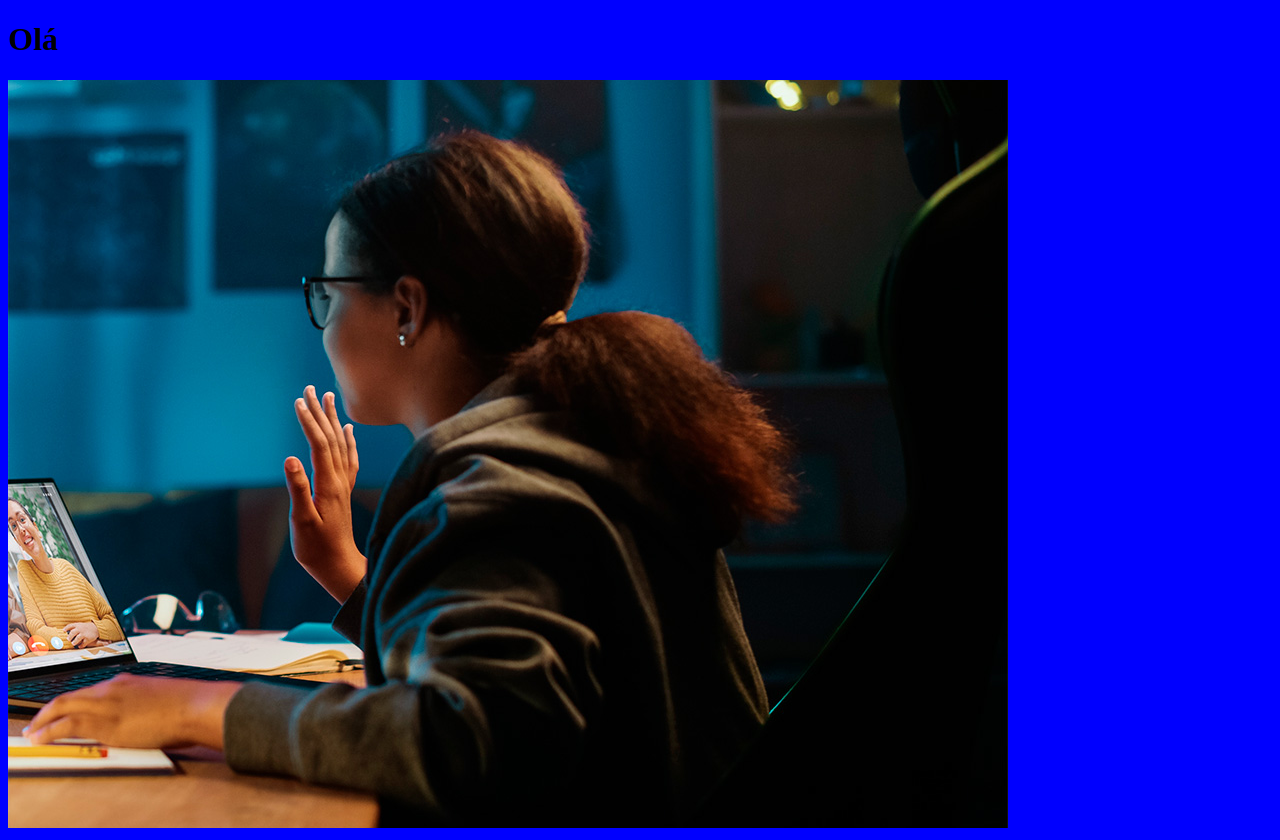
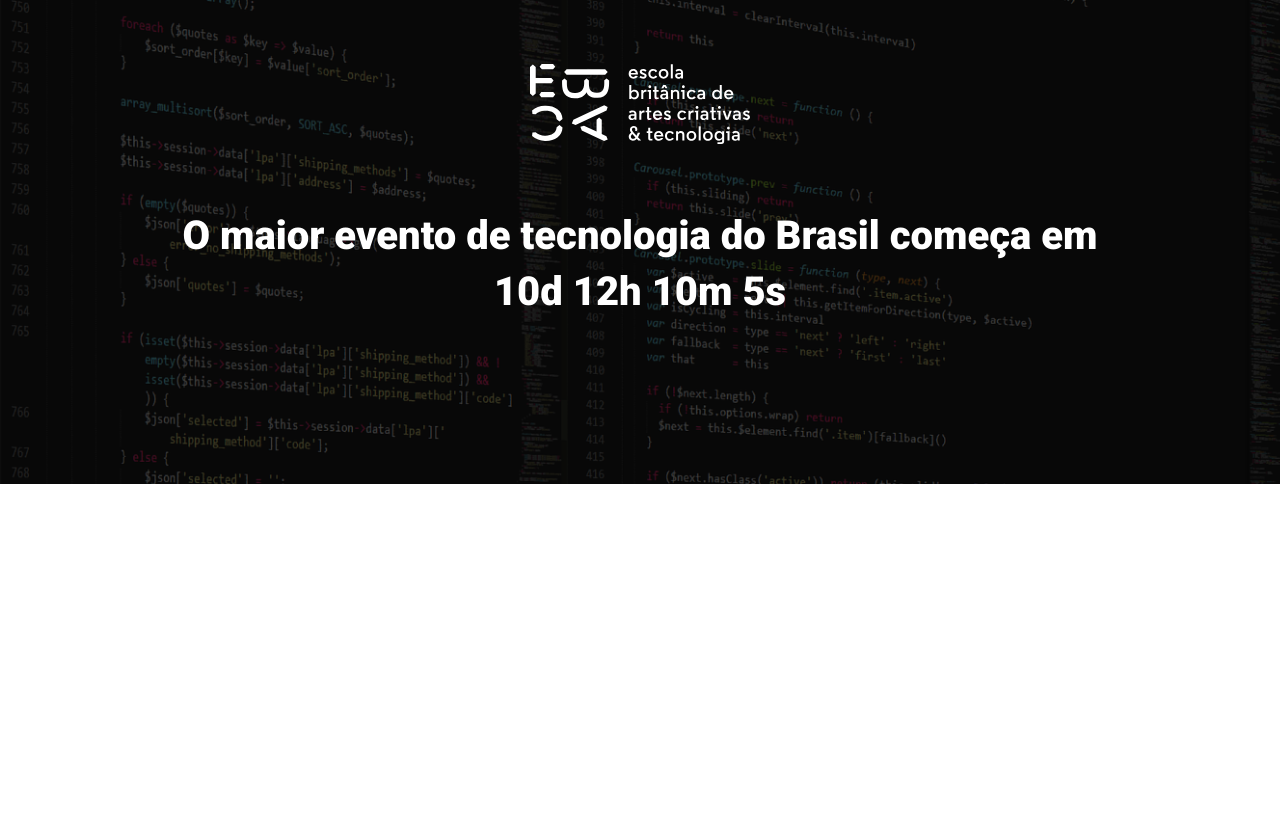
Before and after one commit to DGzzzzz/ebac_tech_talks, a website built with Parcel: page src/index.html in a window 1280 px wide. After the commit the page ends 800 px from the top, so only its background shows below. Built offline with nearby package versions, Linux system fonts and the light colour scheme.

Commit message:
criando hero

```diff
--- a/src/index.html
+++ b/src/index.html
@@ -4,11 +4,22 @@
     <meta charset="UTF-8">
     <meta name="viewport" content="width=device-width, initial-scale=1.0">
     <title>Document</title>
+    <link rel="preconnect" href="https://fonts.googleapis.com">
+    <link rel="preconnect" href="https://fonts.gstatic.com" crossorigin>
+    <link href="https://fonts.googleapis.com/css2?family=Roboto:wght@400;700;900&display=swap" rel="stylesheet">
     <link rel="stylesheet" href="styles/main.scss">
+
 </head>
 <body>
-    <h1>Olá</h1>
-    <img src="./images/backend.png" alt="">
+    <header class="hero">
+        <div class="container">
+            <img class="hero__logo" src="./images/ebac_logo.svg" alt="EBAC">
+            <p class="hero__text">
+                O maior evento de tecnologia do Brasil começa em 10d 12h 10m 5s
+            </p>
+        </div>
+    </header>
+
     <script src="./scripts/main.js"></script>
 </body>
 </html>
--- /dev/null
+++ b/src/styles/_hero.scss
@@ -0,0 +1,52 @@
+.hero {
+    padding-top: 64px;
+    padding-bottom: 100px;
+    background-image: url(../images/fundo.png);
+    background-repeat: no-repeat;
+    background-size: cover;
+    position: relative;
+
+    .container {
+        position: relative;
+    }
+
+    &::before {
+        position: absolute;
+        top: 0;
+        left: 0;
+        width: 100%;
+        height: 100%;
+        background-color: #000;
+        content: '';
+        opacity: .7;
+    }
+
+    &__text {
+        margin-top: 64px;
+        margin-bottom: 64px;
+        font-size: 40px;
+        line-height: 56px;
+        font-weight: 800;
+        text-align: center;
+    }
+
+    &__logo {
+        margin: 0 auto;
+        height: 80px;
+        display: block;
+    }
+
+    @media (max-width: 640px) {
+        padding: 40px 0;
+
+        &__logo {
+            height: 24px;
+        }
+
+        &__text {
+            font-size: 22px;
+            line-height: 24px;
+            margin: 24px 0;
+        }
+    }
+}
--- a/src/styles/main.scss
+++ b/src/styles/main.scss
@@ -1,3 +1,23 @@
-body {
-    background-color: blue;
+@use 'hero';
+
+* {
+    margin: 0;
+    padding: 0;
+    box-sizing: border-box;
+    font-family: Roboto, sans-serif;
+    color: #fff;
 }
+
+.container {
+    max-width: 960px;
+    width: 100%;
+    margin: 0 auto;
+
+    @media (max-width: 640px) {
+        width: 80%;
+    }
+
+    @media (max-width: 1024px) {
+        max-width: 80%;
+    }
+}
```
